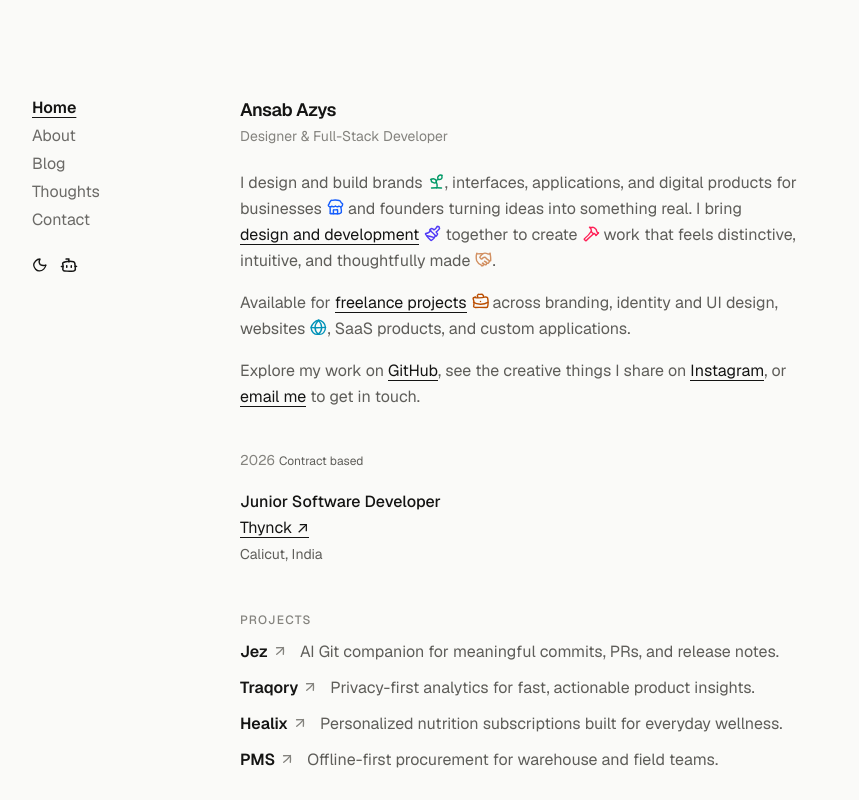
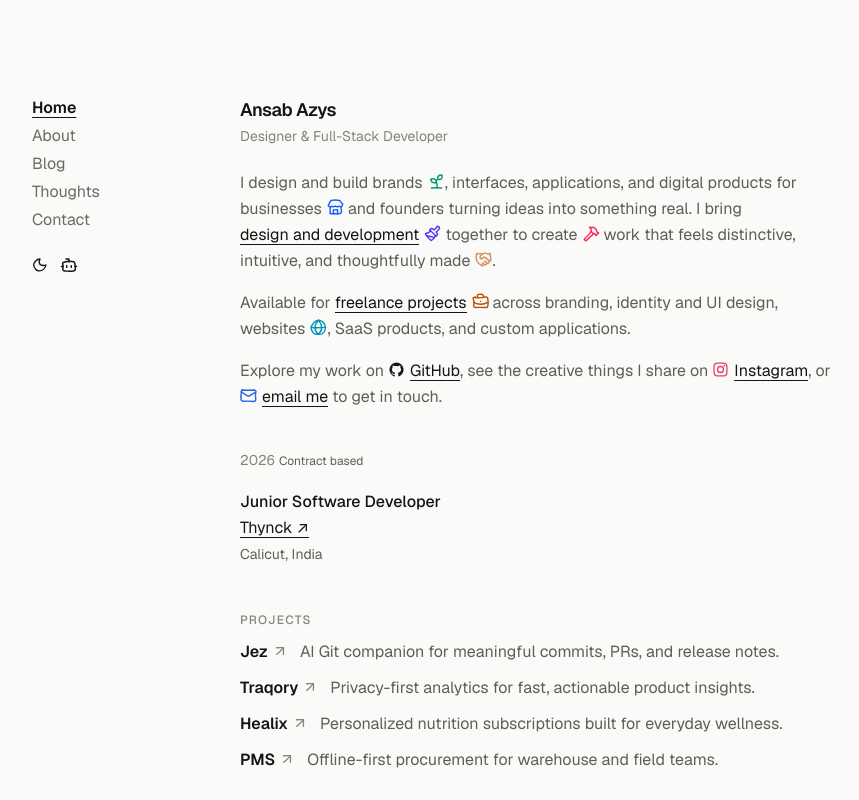
Before and after one commit to ansabazys/portfolio, a Next.js app: page / in a window 1280 px wide. Shown: the top 800 px of the page, without its empty margins (128-987 px from the left). Built offline with nearby package versions, Linux system fonts and the light colour scheme.

Commit message:
Add social icons to home intro

```diff
--- a/components/home/Hero.tsx
+++ b/components/home/Hero.tsx
@@ -7,7 +7,7 @@
 import { siteConfig } from "@/lib/seo";
 import { projects } from "@/lib/projects";
 import { FAQAccordion } from "@/components/home/FAQAccordion";
-import { BrandIcon, BusinessIcon, CreateIcon, DesignIcon, FreelanceIcon, GlobeIcon, TogetherIcon } from "@/components/icons";
+import { BrandIcon, BusinessIcon, CreateIcon, DesignIcon, EmailIcon, FreelanceIcon, GithubIcon, GlobeIcon, InstagramIcon, TogetherIcon } from "@/components/icons";
 
 const projectSummaries: Record<string, string> = {
   traqory: "Privacy-first analytics for fast, actionable product insights.",
@@ -201,6 +201,10 @@
           </p>
           <p>
             Explore my work on{" "}
+            <span className="whitespace-nowrap">
+              <span className="inline-flex items-center align-[-0.15em] mr-[5px]">
+                <GithubIcon size={17} />
+              </span>
               <a
                 href={siteConfig.github}
                 target="_blank"
@@ -209,7 +213,12 @@
               >
                 GitHub
               </a>
+            </span>
             , see the creative things I share on{" "}
+            <span className="whitespace-nowrap">
+              <span className="inline-flex items-center align-[-0.15em] mr-[5px]">
+                <InstagramIcon size={17} />
+              </span>
               <a
                 href={siteConfig.instagram}
                 target="_blank"
@@ -218,13 +227,19 @@
               >
                 Instagram
               </a>
+            </span>
             , or{" "}
+            <span className="whitespace-nowrap">
+              <span className="inline-flex items-center align-[-0.15em] mr-[5px]">
+                <EmailIcon size={17} />
+              </span>
               <a
                 href={`mailto:${siteConfig.email}`}
                 className="animated-underline text-[var(--text-primary)]"
               >
                 email me
-            </a>{" "}
+              </a>
+            </span>{" "}
             to get in touch.
           </p>
         </motion.div>
--- /dev/null
+++ b/components/icons/EmailIcon.tsx
@@ -0,0 +1,29 @@
+import React from "react";
+import { IconProps } from "./BrandIcon";
+import { cn } from "@/lib/utils";
+
+export function EmailIcon({
+  size = 17,
+  className = "",
+  ...props
+}: IconProps) {
+  return (
+    <svg
+      xmlns="http://www.w3.org/2000/svg"
+      width={size}
+      height={size}
+      viewBox="0 0 24 24"
+      fill="none"
+      stroke="currentColor"
+      strokeWidth="2"
+      strokeLinecap="round"
+      strokeLinejoin="round"
+      className={cn("text-[#2563EB]", className)}
+      aria-hidden="true"
+      {...props}
+    >
+      <path d="M21.57 7.44Q17.47 9.81 13.04 12.62C12.05 13.43 11.85 13.24 10.57 12.52Q6.27 10.22 1.94 6.78" />
+      <path d="M3.53 4.57Q12 4.73 20.01 4.28C21.17 4.38 21.56 4.78 22.56 5.93Q21.08 12 22.22 17.57C22.69 19.63 21.46 19.7 19.96 20.38Q12 19.55 4.33 20.16C2.2 19.65 1.99 19.16 1.48 18.45Q1.02 12 1.99 5.67C1.66 4.28 3.01 3.8 3.52 3.6Q4.22 3.75 3.52 4.23" />
+    </svg>
+  );
+}
--- /dev/null
+++ b/components/icons/GithubIcon.tsx
@@ -0,0 +1,24 @@
+import React from "react";
+import { IconProps } from "./BrandIcon";
+import { cn } from "@/lib/utils";
+
+export function GithubIcon({
+  size = 17,
+  className = "",
+  ...props
+}: IconProps) {
+  return (
+    <svg
+      xmlns="http://www.w3.org/2000/svg"
+      width={size}
+      height={size}
+      viewBox="0 0 24 24"
+      fill="currentColor"
+      className={cn("text-[#181717] dark:text-white", className)}
+      aria-hidden="true"
+      {...props}
+    >
+      <path d="M12,2.2467A10.00042,10.00042,0,0,0,8.83752,21.73419c.5.08752.6875-.21247.6875-.475,0-.23749-.01251-1.025-.01251-1.86249C7,19.85919,6.35,18.78423,6.15,18.22173A3.636,3.636,0,0,0,5.125,16.8092c-.35-.1875-.85-.65-.01251-.66248A2.00117,2.00117,0,0,1,6.65,17.17169a2.13742,2.13742,0,0,0,2.91248.825A2.10376,2.10376,0,0,1,10.2,16.65923c-2.225-.25-4.55-1.11254-4.55-4.9375a3.89187,3.89187,0,0,1,1.025-2.6875,3.59373,3.59373,0,0,1,.1-2.65s.83747-.26251,2.75,1.025a9.42747,9.42747,0,0,1,5,0c1.91248-1.3,2.75-1.025,2.75-1.025a3.59323,3.59323,0,0,1,.1,2.65,3.869,3.869,0,0,1,1.025,2.6875c0,3.83747-2.33752,4.6875-4.5625,4.9375a2.36814,2.36814,0,0,1,.675,1.85c0,1.33752-.01251,2.41248-.01251,2.75,0,.26251.1875.575.6875.475A10.0053,10.0053,0,0,0,12,2.2467Z" />
+    </svg>
+  );
+}
--- /dev/null
+++ b/components/icons/InstagramIcon.tsx
@@ -0,0 +1,24 @@
+import React from "react";
+import { IconProps } from "./BrandIcon";
+import { cn } from "@/lib/utils";
+
+export function InstagramIcon({
+  size = 17,
+  className = "",
+  ...props
+}: IconProps) {
+  return (
+    <svg
+      xmlns="http://www.w3.org/2000/svg"
+      width={size}
+      height={size}
+      viewBox="0 0 24 24"
+      fill="currentColor"
+      className={cn("text-[#E4405F]", className)}
+      aria-hidden="true"
+      {...props}
+    >
+      <path d="M17.34,5.46h0a1.2,1.2,0,1,0,1.2,1.2A1.2,1.2,0,0,0,17.34,5.46Zm4.6,2.42a7.59,7.59,0,0,0-.46-2.43,4.94,4.94,0,0,0-1.16-1.77,4.7,4.7,0,0,0-1.77-1.15,7.3,7.3,0,0,0-2.43-.47C15.06,2,14.72,2,12,2s-3.06,0-4.12.06a7.3,7.3,0,0,0-2.43.47A4.78,4.78,0,0,0,3.68,3.68,4.7,4.7,0,0,0,2.53,5.45a7.3,7.3,0,0,0-.47,2.43C2,8.94,2,9.28,2,12s0,3.06.06,4.12a7.3,7.3,0,0,0,.47,2.43,4.7,4.7,0,0,0,1.15,1.77,4.78,4.78,0,0,0,1.77,1.15,7.3,7.3,0,0,0,2.43.47C8.94,22,9.28,22,12,22s3.06,0,4.12-.06a7.3,7.3,0,0,0,2.43-.47,4.7,4.7,0,0,0,1.77-1.15,4.85,4.85,0,0,0,1.16-1.77,7.59,7.59,0,0,0,.46-2.43c0-1.06.06-1.4.06-4.12S22,8.94,21.94,7.88ZM20.14,16a5.61,5.61,0,0,1-.34,1.86,3.06,3.06,0,0,1-.75,1.15,3.19,3.19,0,0,1-1.15.75,5.61,5.61,0,0,1-1.86.34c-1,.05-1.37.06-4,.06s-3,0-4-.06A5.73,5.73,0,0,1,6.1,19.8,3.27,3.27,0,0,1,5,19.05a3,3,0,0,1-.74-1.15A5.54,5.54,0,0,1,3.86,16c0-1-.06-1.37-.06-4s0-3,.06-4A5.54,5.54,0,0,1,4.21,6.1,3,3,0,0,1,5,5,3.14,3.14,0,0,1,6.1,4.2,5.73,5.73,0,0,1,8,3.86c1,0,1.37-.06,4-.06s3,0,4,.06a5.61,5.61,0,0,1,1.86.34A3.06,3.06,0,0,1,19.05,5,3.06,3.06,0,0,1,19.8,6.1,5.61,5.61,0,0,1,20.14,8c.05,1,.06,1.37.06,4S20.19,15,20.14,16ZM12,6.87A5.13,5.13,0,1,0,17.14,12,5.12,5.12,0,0,0,12,6.87Zm0,8.46A3.33,3.33,0,1,1,15.33,12,3.33,3.33,0,0,1,12,15.33Z" />
+    </svg>
+  );
+}
--- a/components/icons/index.ts
+++ b/components/icons/index.ts
@@ -4,6 +4,9 @@
 export * from "./TogetherIcon";
 export * from "./BusinessIcon";
 export * from "./GlobeIcon";
+export * from "./GithubIcon";
+export * from "./InstagramIcon";
+export * from "./EmailIcon";
 export * from "./CreateIcon";
 export * from "./BotIcon";
 export * from "./TrashIcon";
```
Lines whose indentation alone changed are shown as unchanged.
